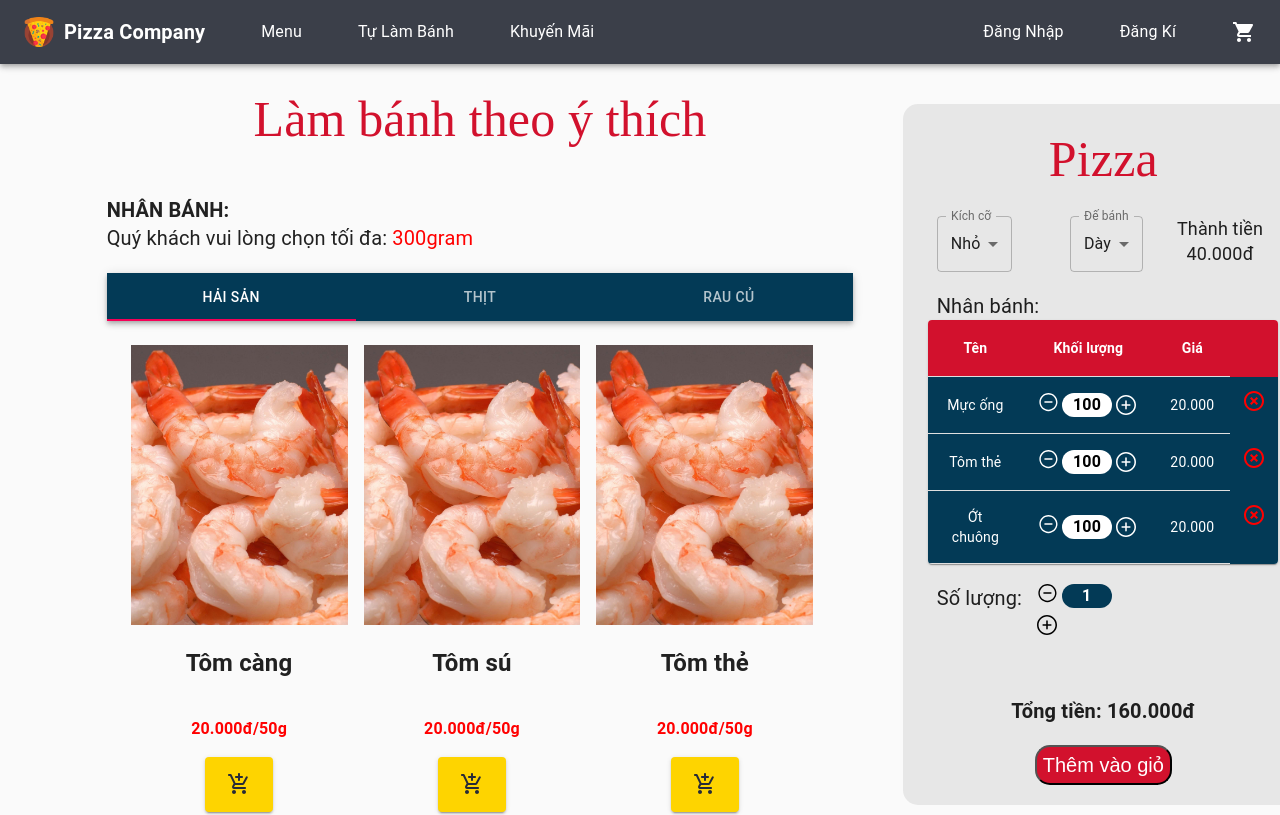
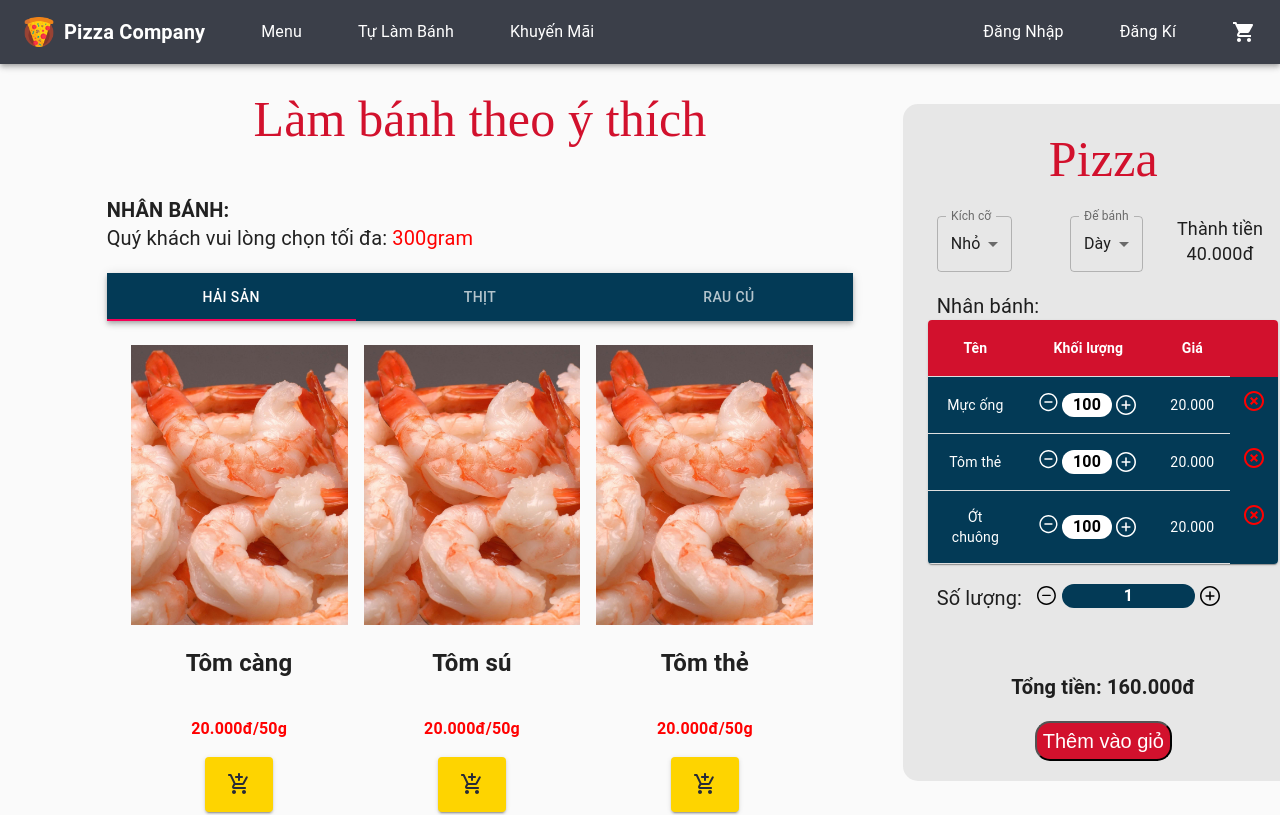
Before and after one commit to ndhungw/pizza-online, a React (Create React App) app: page /make-pizza in a window 1280 px wide. Shown: the top 815 px of the page. Built offline with nearby package versions, Linux system fonts and the light colour scheme; a web font is replaced by a local one.

Commit message:
fix Tray in makePizza page

```diff
--- a/src/App.css
+++ b/src/App.css
@@ -36,7 +36,6 @@
   }
 
 .tray {
- min-height: 650px;
  height: auto;
  background-color: #E7E7E7;
  border-radius: 15px
--- a/src/components/Ingredient/IncreDecrePizza.js
+++ b/src/components/Ingredient/IncreDecrePizza.js
@@ -21,8 +21,8 @@ const IncrementDecrementBox = ({amount, setAmount}) => {
     setAmount(value)
 
     return(
-        <Grid container item xs={12} style={{width:"100px"}}>
-                <SvgIcon style={{width: "20px"}} viewBox="0 0 180 250" fill="none" onClick={setDecrementValue} >
+        <Grid container item xs={12} style={{ minWidth:"100px" }}>
+                <SvgIcon style={{width: "20px"}} viewBox="0 0 200 200" fill="none" onClick={setDecrementValue} >
                     <path d="M94.5 0C42.3969 0 0 42.3895 0 94.5C0 146.61 42.3969 189 94.5 189C146.61 189 189 146.61 189 94.5C189 42.3895 146.603 0 94.5 0ZM94.5 174.36C50.4634 174.36 14.6397 138.537 14.6397 94.5C14.6397 50.4634 50.4634 14.6397 94.5 14.6397C138.537 14.6397 174.36 50.4634 174.36 94.5C174.36 138.537 138.537 174.36 94.5 174.36Z" fill="black"/>
                     <path d="M131.1 86.5214H57.9006C53.86 86.5214 50.5806 89.8008 50.5806 93.8414C50.5806 97.882 53.86 101.161 57.9006 101.161H131.1C135.14 101.161 138.42 97.882 138.42 93.8414C138.42 89.8008 135.14 86.5214 131.1 86.5214Z" fill="black"/>
                 </SvgIcon>
--- a/src/components/Ingredient/Tray.js
+++ b/src/components/Ingredient/Tray.js
@@ -47,7 +47,7 @@ export default function Tray({sizeOption, crustOption, setSizeOption, setCrustOp
     setWeight(500)
 
   return (
-    <Card class="tray">
+    <Card class="tray" style={{ overflow:"scroll", maxHeight:window.innerHeight-100 }}>
         <br/>
         <Grid xs={12} class="contentCenter" style={{fontFamily: "Damion", color: "#D2112D", fontSize:"50px"}}>
             Pizza
@@ -81,11 +81,11 @@ export default function Tray({sizeOption, crustOption, setSizeOption, setCrustOp
         <Grid container xs={12} style={{ fontSize:"20px"}}>
             <Grid xs={1}/>
             <Grid xs={3}>Số lượng:</Grid>
-            <Grid xs={8}><Increment style={{width:"50px"}} amount={amount} setAmount={setAmount}/></Grid>
+            <Grid xs={8}><Increment amount={amount} setAmount={setAmount}/></Grid>
         </Grid>
         <br/><br/><br/>
         <Grid xs={12} style={{fontWeight: "bold", fontSize:"20px"}} class="contentCenter">
-           Tổng tiền: {total}.000đ
+            Tổng tiền: {total}.000đ
         </Grid>
         <br/>
         <Grid xs={12} style={{fontWeight: "bold", fontSize:"20px"}} class="contentCenter">
--- a/src/pages/makePizza.js
+++ b/src/pages/makePizza.js
@@ -167,7 +167,7 @@ export default function Menu() {
                 <Grid xs={3} >
                     <br/><br/>
                     <div style={{position: "fixed", width:"400px"}}>
-                      <Tray style={{position: "fixed"}} sizeOption={sizeOption} setSizeOption={setSizeOption} setWeight={setWeight} crustOption={crustOption} setCrustOption={setCrustOption}/>
+                      <Tray sizeOption={sizeOption} setSizeOption={setSizeOption} setWeight={setWeight} crustOption={crustOption} setCrustOption={setCrustOption}/>
                     </div>
                 </Grid>
         </Grid>
```
